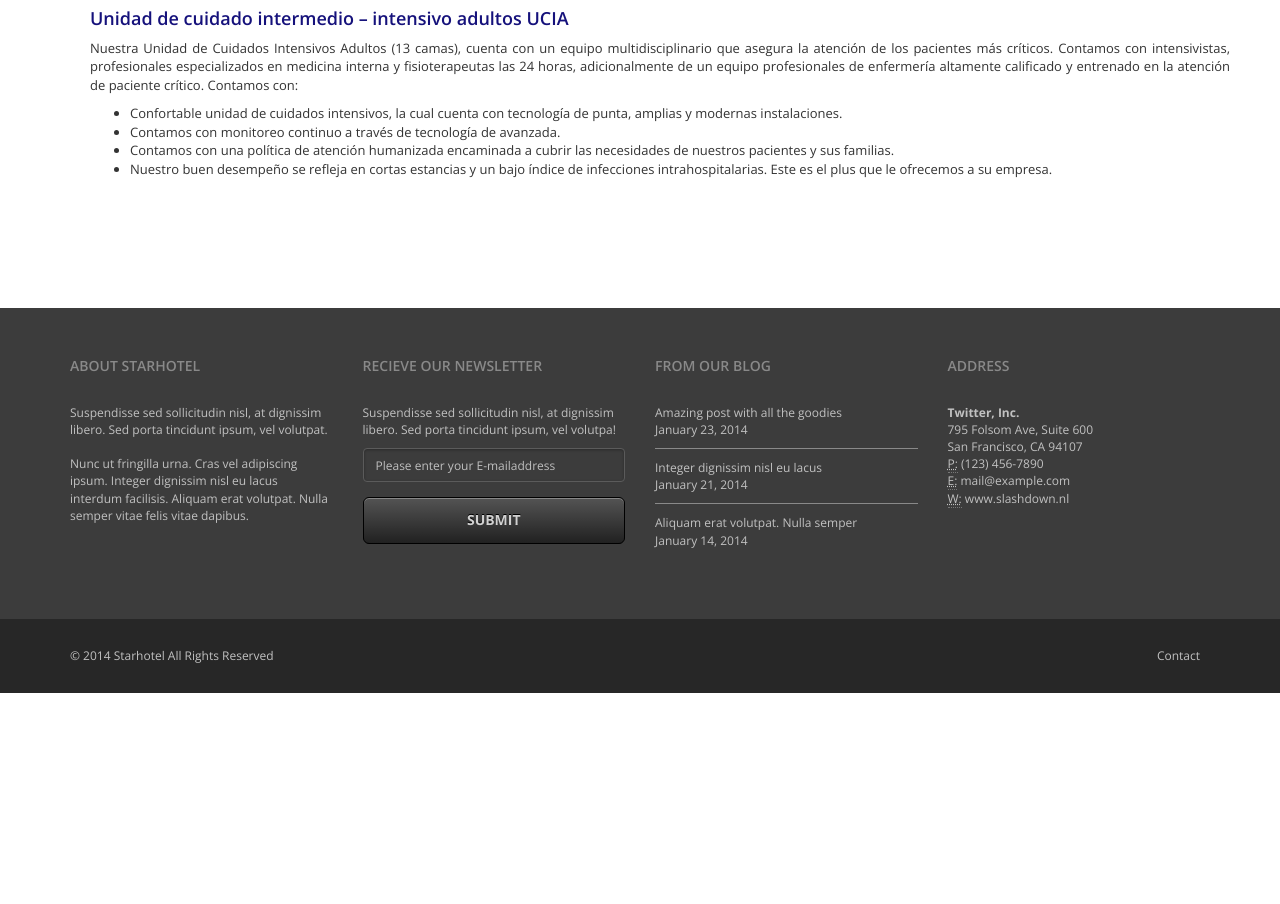
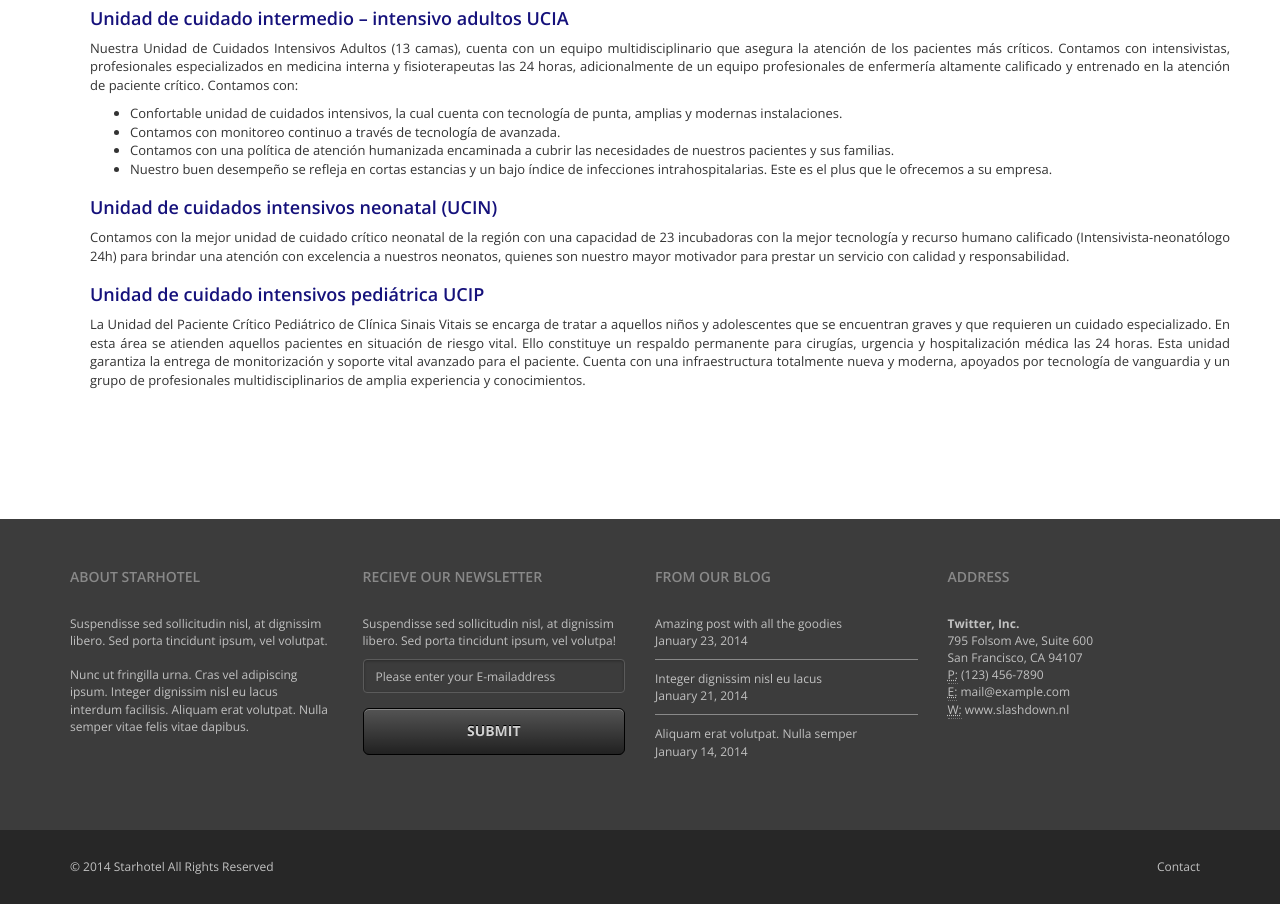
Before and after one commit to lerm201092/sinais, a PHP site: page /uci.php in a window 1280 px wide. Shown: the part 296-1200 px from the top of the page. Before the commit the page ends 989 px from the top, so only its background shows below. Run offline with PHP 8.4, Linux system fonts and the light colour scheme; some libraries are stand-ins or nearby versions.

Commit message:
Contenido de UCI

```diff
--- a/uci.php
+++ b/uci.php
@@ -35,6 +35,13 @@ include 'header.php';?>
         <li>Contamos con una política de atención humanizada encaminada a cubrir las necesidades de nuestros pacientes y sus familias.</li>
         <li>Nuestro buen desempeño se refleja en cortas estancias y un bajo índice de infecciones intrahospitalarias. Este es el plus que le ofrecemos a su empresa.</li>
         </ul>
+
+      <h3>Unidad de cuidados intensivos neonatal (UCIN)</h3>
+      <p>Contamos con la mejor unidad de cuidado crítico neonatal de la región con una capacidad de 23 incubadoras con la mejor tecnología y recurso humano calificado (Intensivista-neonatólogo 24h) para brindar una atención con excelencia a nuestros neonatos, quienes son nuestro mayor motivador para prestar un servicio con calidad y responsabilidad.</p>
+
+      <h3>Unidad de cuidado intensivos pediátrica UCIP</h3>
+      <p>La Unidad del Paciente Crítico Pediátrico de Clínica Sinais Vitais se encarga de tratar a aquellos niños y adolescentes que se encuentran graves y que requieren un cuidado especializado. En esta área se atienden aquellos pacientes en situación de riesgo vital. Ello constituye un respaldo permanente para cirugías, urgencia y hospitalización médica las 24 horas. Esta unidad garantiza la entrega de monitorización y soporte vital avanzado para el paciente. Cuenta con una infraestructura totalmente nueva y moderna, apoyados por tecnología de vanguardia y un grupo de profesionales multidisciplinarios de amplia experiencia y conocimientos.</p>
+
     </div>
   </div>
 </div>
```
